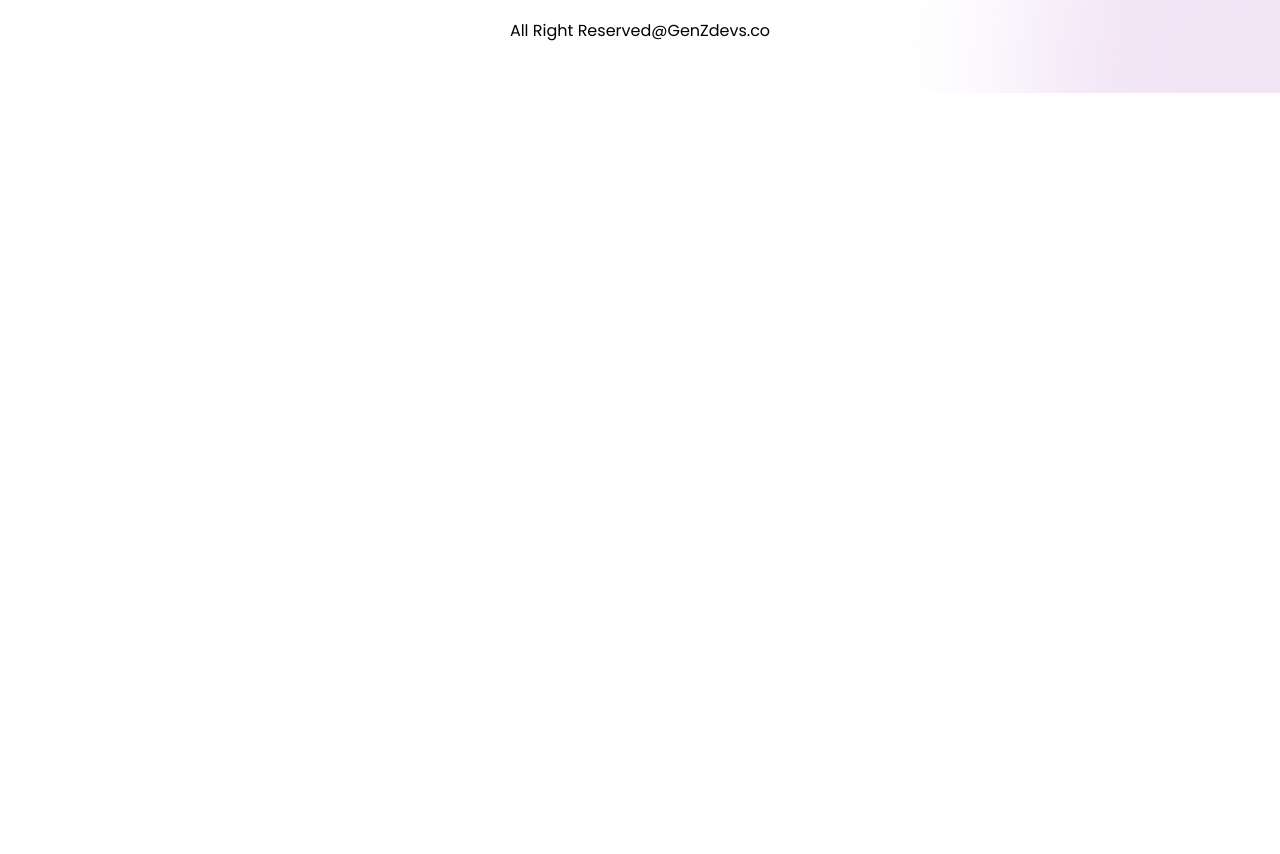
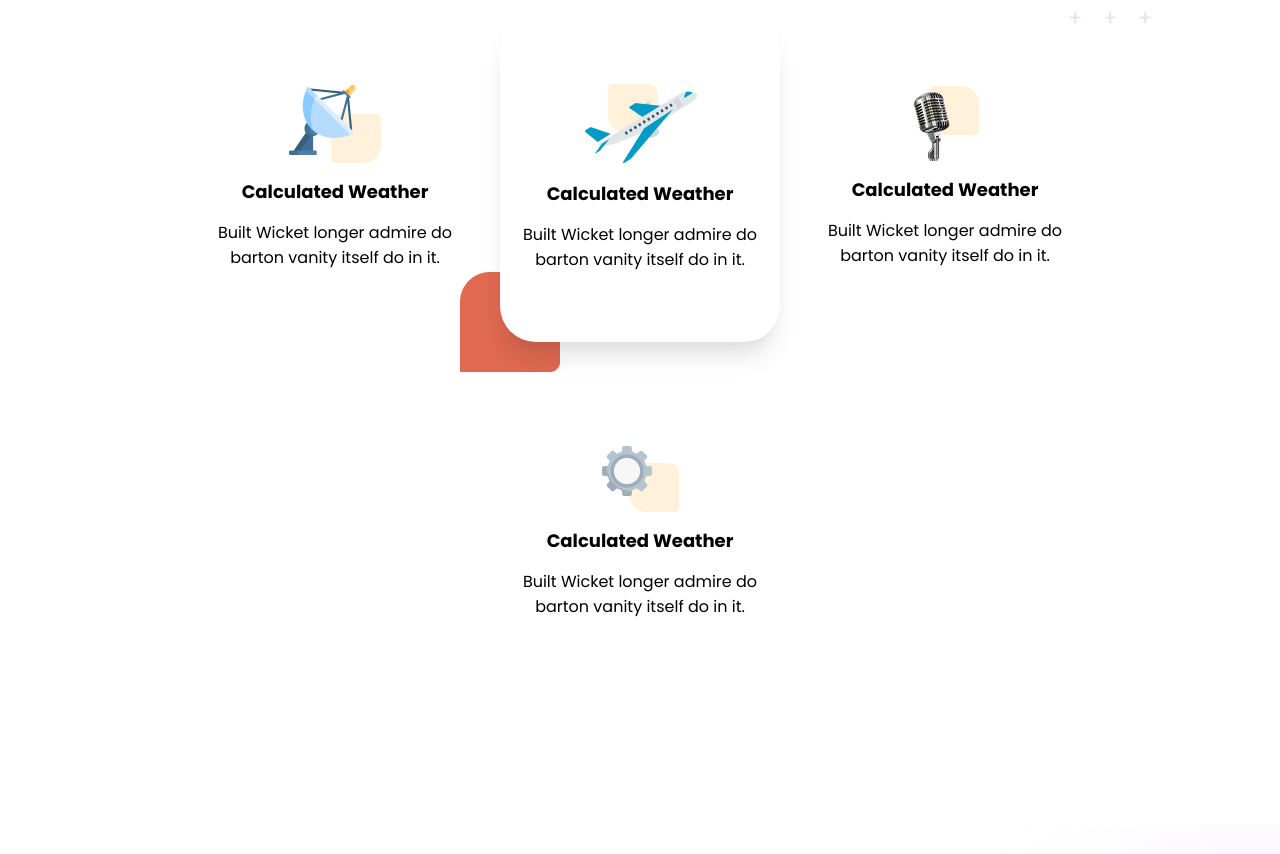
Before and after one commit to bahaztariq/Breif2_Travel_Agency, a plain HTML site: page index.html in a window 1280 px wide. Shown: the part 1093-1947 px from the top of the page. Before the commit the page ends 1186 px from the top, so only its background shows below. Drawn offline with nearby package versions, Linux system fonts and the light colour scheme; a web font is replaced by a local one.

Commit message:
completing services section

```diff
--- a/index.html
+++ b/index.html
@@ -74,6 +74,34 @@
         </div>
       </div>
       <img src="img/assets/Image.png" alt="" />
+    </section>
+    <section class="services">
+      <p>CATEGORY</p>
+      <h2>We Offer Best Services</h2>
+      <div class="services-cards">
+        <div class="item">
+          <img src="img/decor/Group 48.png" alt="" />
+          <h3>Calculated Weather</h3>
+          <p>Built Wicket longer admire do barton vanity itself do in it.</p>
+        </div>
+        <div class="item active">
+          <img src="img/decor/Group 51.png" alt="" />
+          <h3>Calculated Weather</h3>
+          <p>Built Wicket longer admire do barton vanity itself do in it.</p>
+          <img class="decor" src="img/decor/Rectangle 157.png" alt="" />
+        </div>
+        <div class="item">
+          <img src="img/decor/Group 50.png" alt="" />
+          <h3>Calculated Weather</h3>
+          <p>Built Wicket longer admire do barton vanity itself do in it.</p>
+        </div>
+        <div class="item">
+          <img src="img/decor/Group 49.png" alt="" />
+          <h3>Calculated Weather</h3>
+          <p>Built Wicket longer admire do barton vanity itself do in it.</p>
+        </div>
+      </div>
+      <img src="img/decor/decor1.png" class="decor" alt="" />
     </section>
     <footer>
       <div class="main-footer">
--- a/style.css
+++ b/style.css
@@ -177,6 +177,54 @@ header button{
     width: 12px;
     height: 12px;
 }
+/* **************services style******* */
+.services{
+    padding: 10%;
+    display: flex;
+    flex-direction: column;
+    justify-content: center;
+    align-items: center;
+    position: relative;
+    gap: 15px;
+}
+.services .decor{
+    position: absolute;
+    top: 10%;
+    right: 10%;
+}
+.services-cards{
+    display: flex;
+    flex-wrap: wrap;
+    justify-content: center;
+    align-items: center;
+    gap: 25px;
+
+}
+.services-cards .item{
+    background-color: transparent;
+    display: flex;
+    flex-direction: column;
+    justify-content: center;
+    align-items: center;
+    gap: 15px;
+    width: 250px;
+    height: 300px;
+    position: relative;
+    border-radius: 36px;
+    padding: 15px;
+    text-align: center;
+}
+.services-cards .item.active{
+    background-color: white;
+    box-shadow: rgba(0, 0, 0, 0.1) 0px 20px 25px -5px, rgba(0, 0, 0, 0.04) 0px 10px 10px -5px;
+}
+.services-cards .item .decor{
+    position: absolute;
+    top: 100%;
+    left: 0;
+    translate: -40% -70%;
+    z-index: -1;
+}
 /* ***********Footer style*********** */
 footer{
     position: relative;
```
